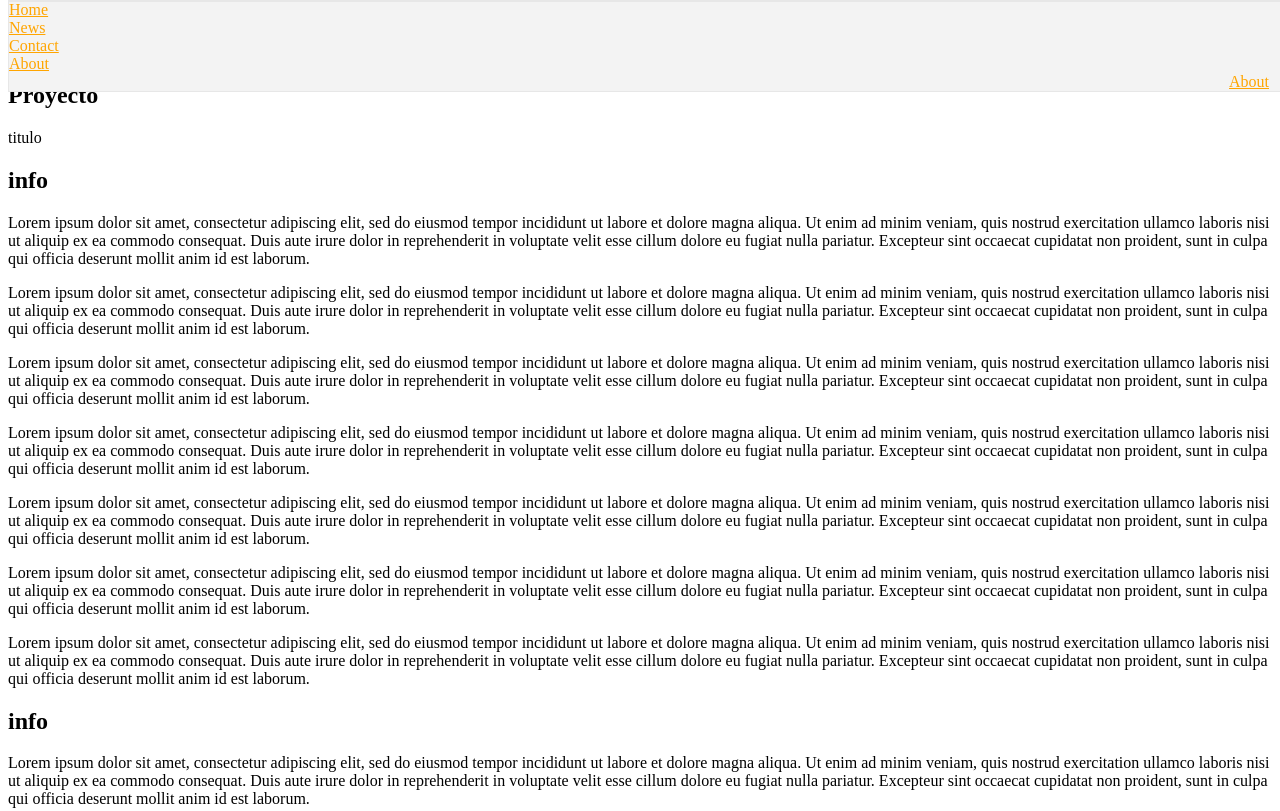
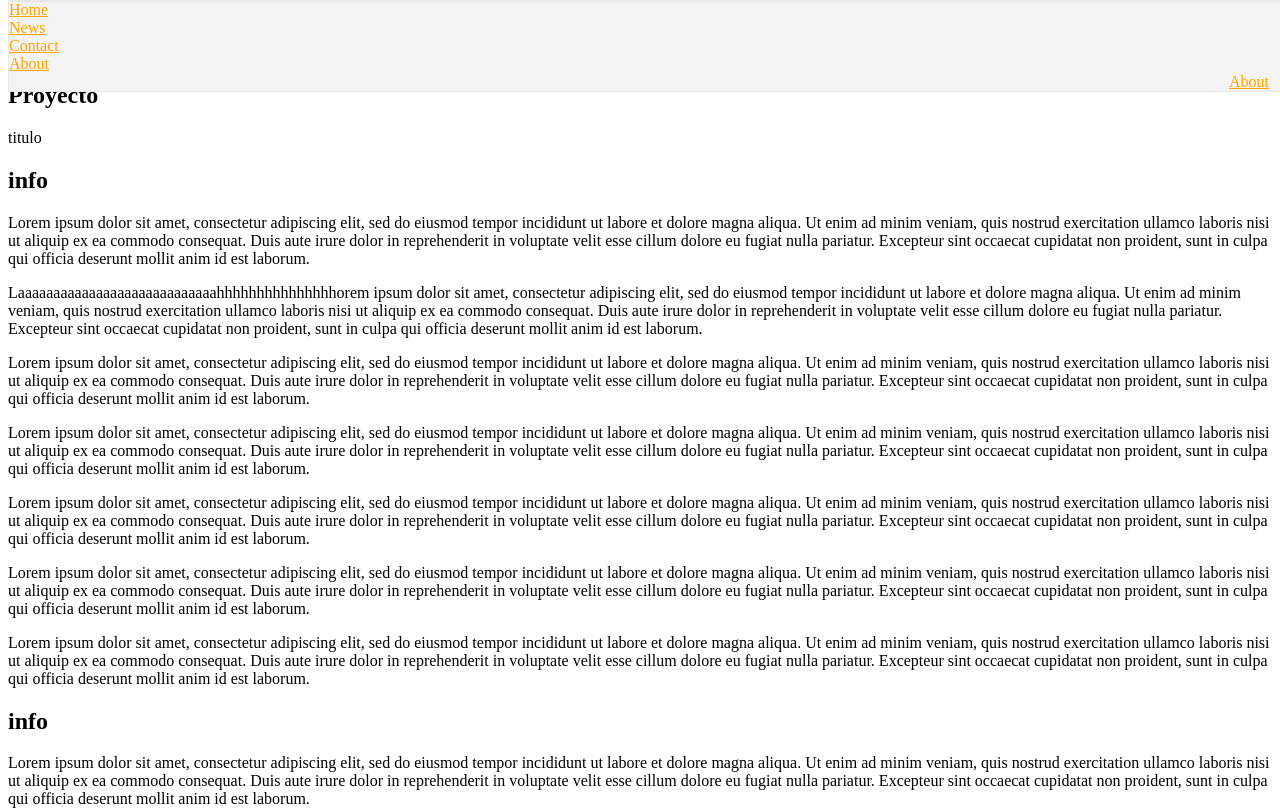
Before and after one commit to 2dw3e/Wiki, a plain HTML site: page proyecto.html in a window 1280 px wide. Shown: the top 811 px of the page. Drawn offline with Linux system fonts and the light colour scheme.

Commit message:
pruebamakinote2

```diff
--- a/proyecto.html
+++ b/proyecto.html
@@ -28,7 +28,7 @@
   <div>
     <h2>info</h2>
     <p>Lorem ipsum dolor sit amet, consectetur adipiscing elit, sed do eiusmod tempor incididunt ut labore et dolore magna aliqua. Ut enim ad minim veniam, quis nostrud exercitation ullamco laboris nisi ut aliquip ex ea commodo consequat. Duis aute irure dolor in reprehenderit in voluptate velit esse cillum dolore eu fugiat nulla pariatur. Excepteur sint occaecat cupidatat non proident, sunt in culpa qui officia deserunt mollit anim id est laborum.</p>
-    <p>Lorem ipsum dolor sit amet, consectetur adipiscing elit, sed do eiusmod tempor incididunt ut labore et dolore magna aliqua. Ut enim ad minim veniam, quis nostrud exercitation ullamco laboris nisi ut aliquip ex ea commodo consequat. Duis aute irure dolor in reprehenderit in voluptate velit esse cillum dolore eu fugiat nulla pariatur. Excepteur sint occaecat cupidatat non proident, sunt in culpa qui officia deserunt mollit anim id est laborum.</p>
+    <p>Laaaaaaaaaaaaaaaaaaaaaaaaaaaahhhhhhhhhhhhhhhorem ipsum dolor sit amet, consectetur adipiscing elit, sed do eiusmod tempor incididunt ut labore et dolore magna aliqua. Ut enim ad minim veniam, quis nostrud exercitation ullamco laboris nisi ut aliquip ex ea commodo consequat. Duis aute irure dolor in reprehenderit in voluptate velit esse cillum dolore eu fugiat nulla pariatur. Excepteur sint occaecat cupidatat non proident, sunt in culpa qui officia deserunt mollit anim id est laborum.</p>
     <p>Lorem ipsum dolor sit amet, consectetur adipiscing elit, sed do eiusmod tempor incididunt ut labore et dolore magna aliqua. Ut enim ad minim veniam, quis nostrud exercitation ullamco laboris nisi ut aliquip ex ea commodo consequat. Duis aute irure dolor in reprehenderit in voluptate velit esse cillum dolore eu fugiat nulla pariatur. Excepteur sint occaecat cupidatat non proident, sunt in culpa qui officia deserunt mollit anim id est laborum.</p>
   </div>
   <div>
```
